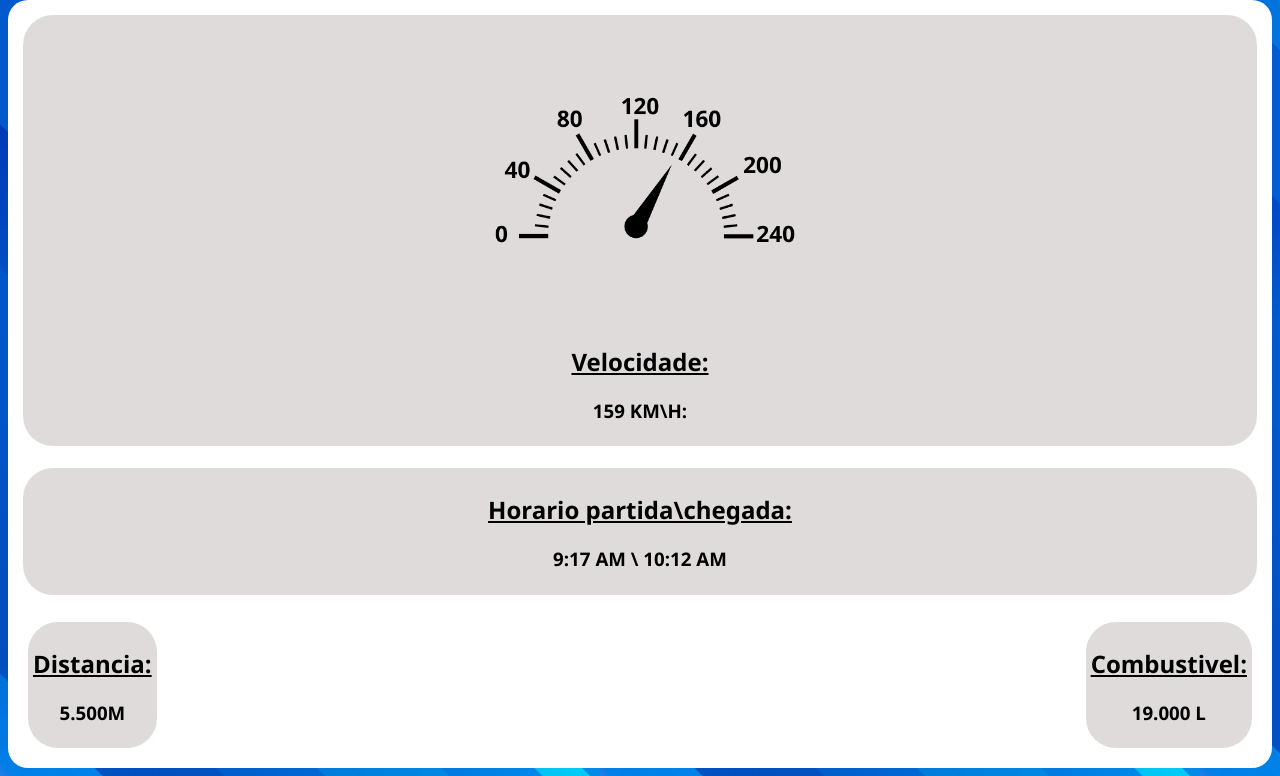
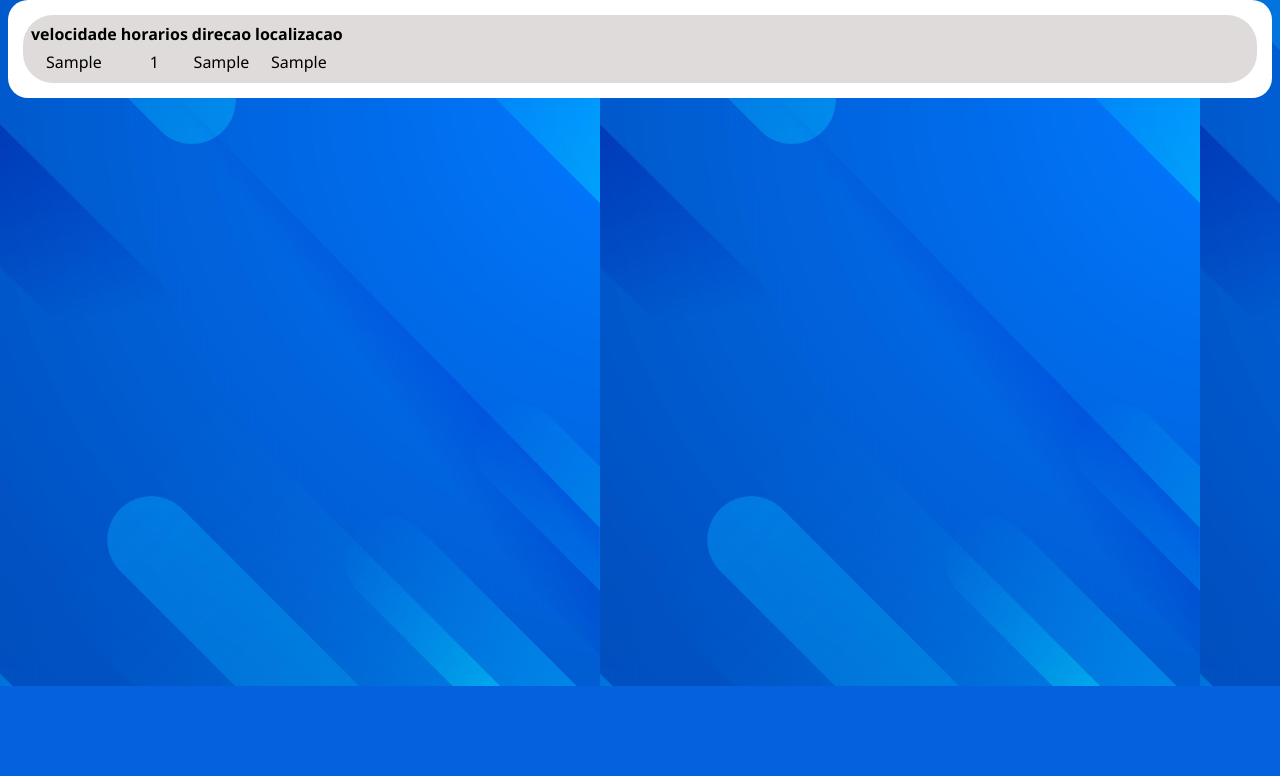
Before and after one commit to Klahold/Klahold-SA_Ferrovia, a PHP site: page /public/Dashbord.php in a window 1280 px wide. Shown: the part 114-890 px from the top of the page. After the commit the page ends 800 px from the top, so only its background shows below. Run offline with PHP 8.4, Linux system fonts and the light colour scheme; tables that the repository leaves empty hold one stand-in row (values such as "Sample post").

Commit message:
add - dashboard

```diff
--- a/public/Dashbord.php
+++ b/public/Dashbord.php
@@ -1,3 +1,7 @@
+<?php
+    include '../config/db.php'
+?>
+
 <!DOCTYPE html>
 <html lang="en">
 
@@ -19,31 +23,38 @@
 
     <div class="branco">
         <div class="cinza">
-            <img class="Velocimetro" src="..//assets/icons/velocimetro.png" alt="">
-            <h2><u>Velocidade:</u></h2>
-            <h3>159 KM\H:</h3>
-        </div>
-        <br>
-        <div class="cinza">
-            <h2><u>Horario partida\chegada:</u></h2>
-            <h3>9:17 AM \ 10:12 AM</h3>
+        <?php
+        $sql = "SELECT * FROM trens";
+        $result = $conn->query($sql);
 
-        </div>
-        <br>
-        <div class="espaco">
+        if ($result->num_rows > 0){
 
-            <div class="cinza">
-                <h2><u>Distancia:</u></h2>
-                <h3>5.500M</h3>
-            </div>
-
-            <div class="cinza">
-                <h2><u>Combustivel:</u></h2>
-                <h3>19.000 L</h3>
-            </div>
-        </div>
+            echo "<table>
+                        <thead>
+                                <tr>
+                                    <th>velocidade</th>
+                                    <th>horarios</th>
+                                    <th>direcao</th>
+                                    <th>localizacao</th>
+                                <tr>
+                        <thead>
+                <tbody>";
+        while ($row = $result->fetch_assoc()){
+            echo "<tr>
+                    <td>{$row['velocidade']}</td>
+                    <td>{$row['horarios']}</td>
+                    <td>{$row['direcao']}</td>
+                    <td>{$row['localizacao']}</td>
+                    <tr>";
+        }
+        echo"<t/body></table>";
+        }else{
+            echo "<p>Nenhum trem em movimento.</p>";
+        }
 
 
+        ?>
+    </div>
     </div>
 
 </body>
```
